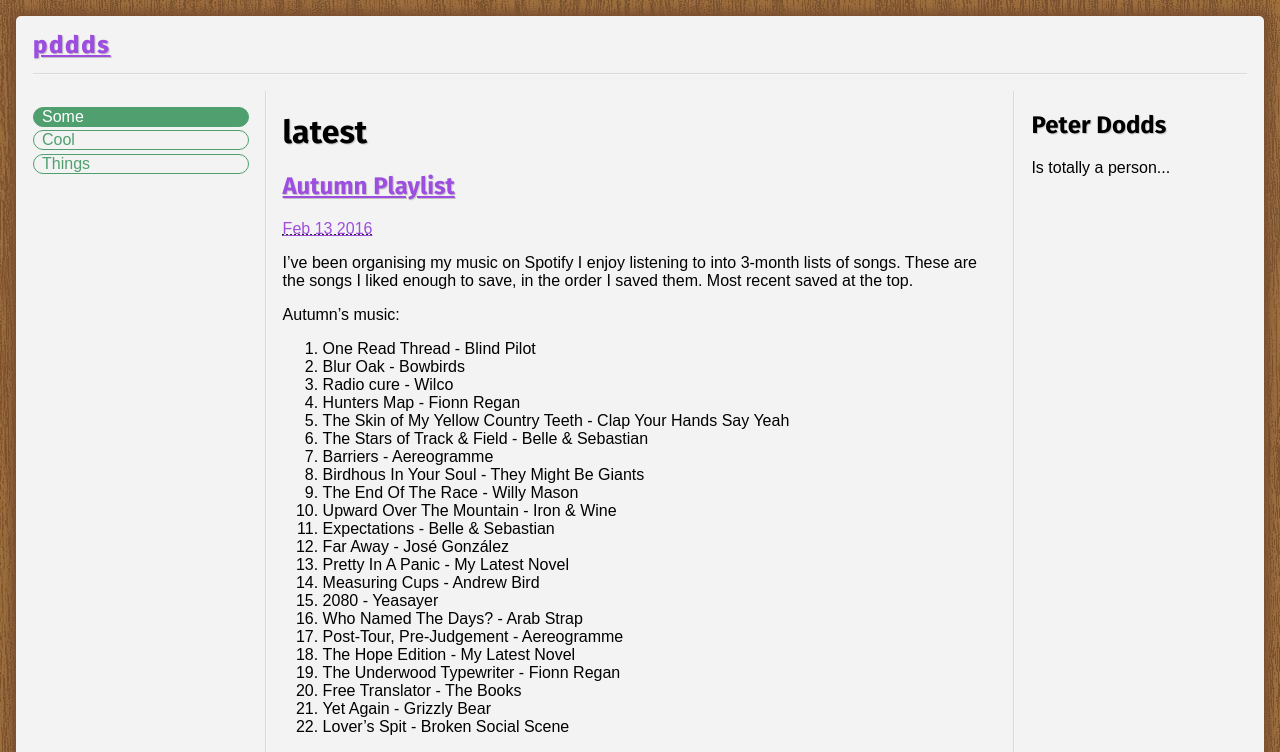
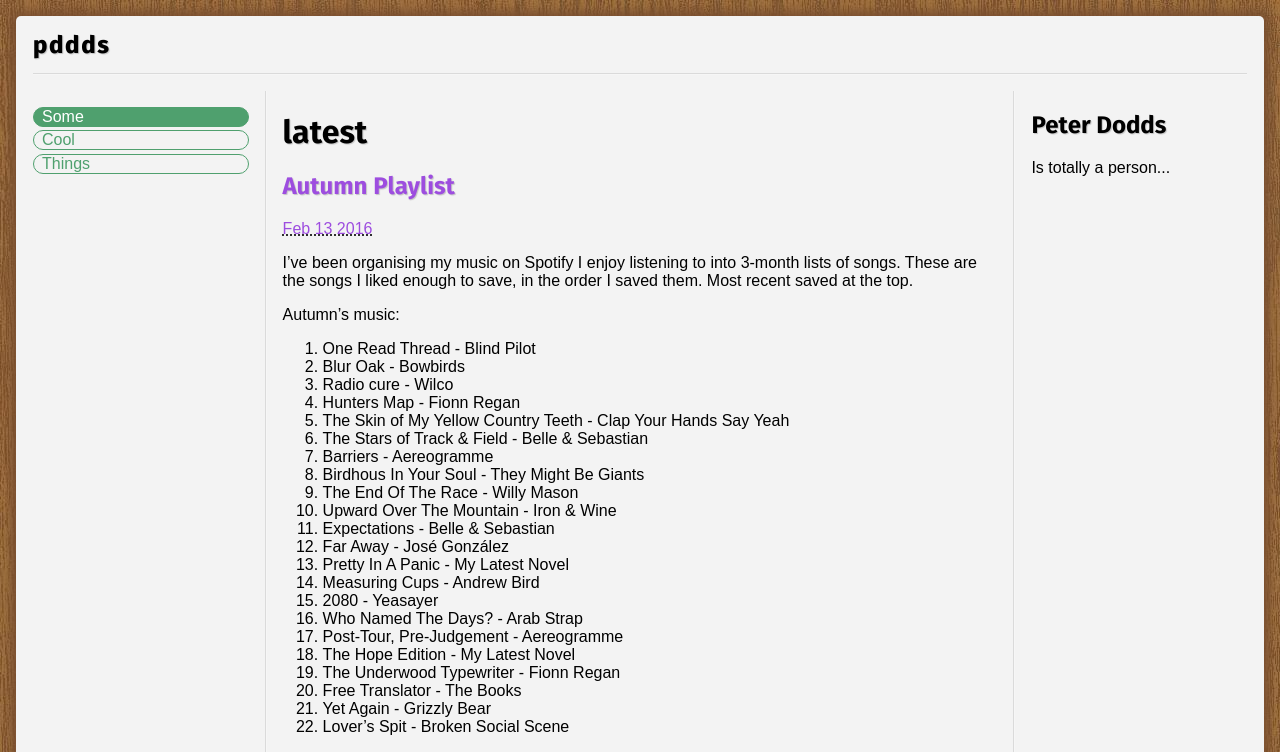
Before and after one commit to m0tive/pddds.com, a Jekyll site: the page built from index.md, in a window 1280 px wide. Shown: the top 752 px of the page. Built offline with Jekyll 4.4.1, drawn with Linux system fonts in a browser that asks for light colours; grey boxes are pictures that could not be loaded.

Commit message:
Changed site header and link style
This removes the link colouring in the header and removes the
underline from the links until you hover over them.

```diff
--- a/css/base.scss
+++ b/css/base.scss
@@ -73,11 +73,18 @@ body > * {
 header {
     border-top: 0;
     margin-bottom: 0;
-    h1 {
+    > h1 {
         font-size: 1.5em;
         line-height: 1em;
         font-weight: 800;
         letter-spacing: 0.07em;
+        a, a:visited {
+            color:inherit;
+            text-decoration:none;
+        }
+        a:hover {
+            color: $linkHoverCol;
+        }
     }
 }
 
@@ -93,8 +100,12 @@ h1, h2, h3, h4 {
 
 a {
     color: $linkCol;
+    text-decoration:none;
     &:visited { color: $linkVistedCol; }
-    &:hover { color: $linkHoverCol; }
+    &:hover {
+        color: $linkHoverCol;
+        text-decoration:underline;
+    }
 }
 
 
```
